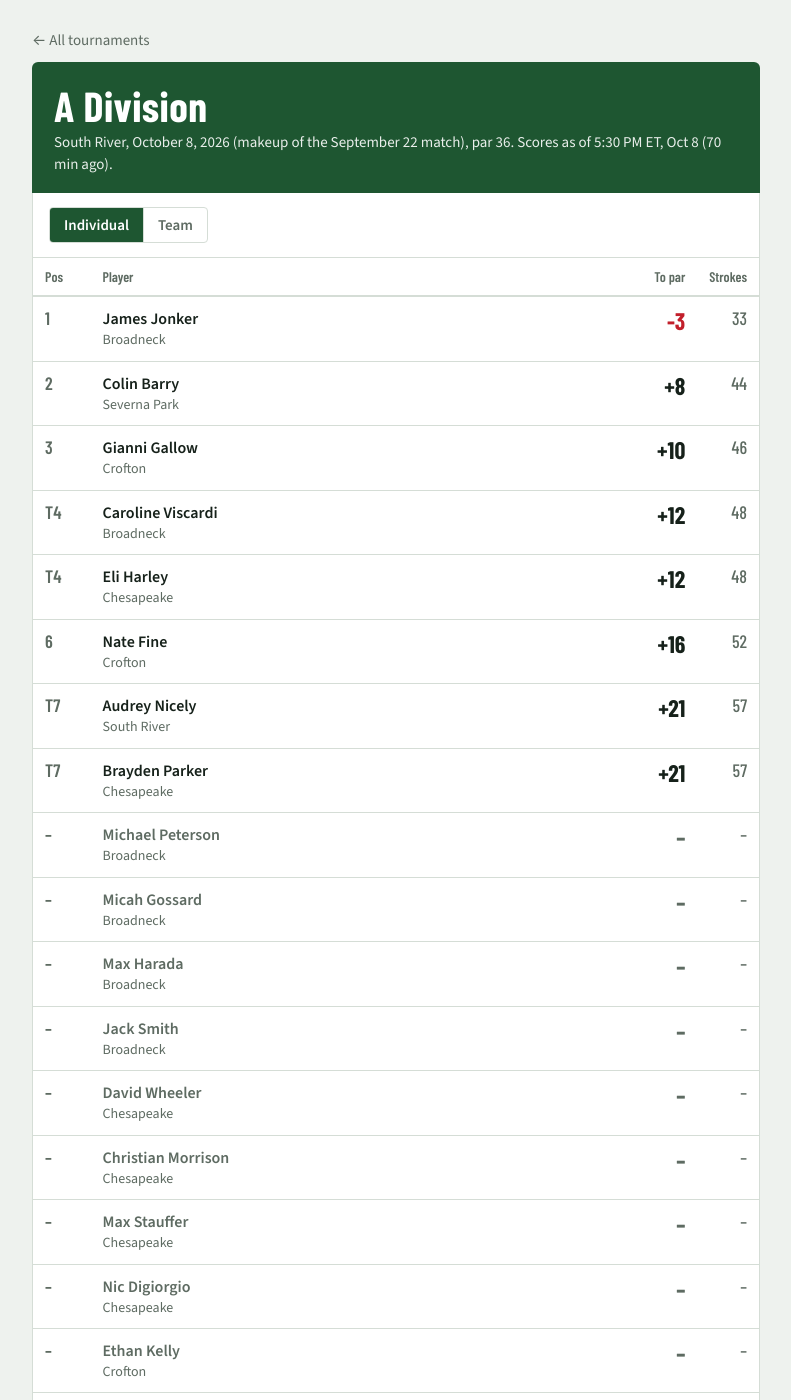
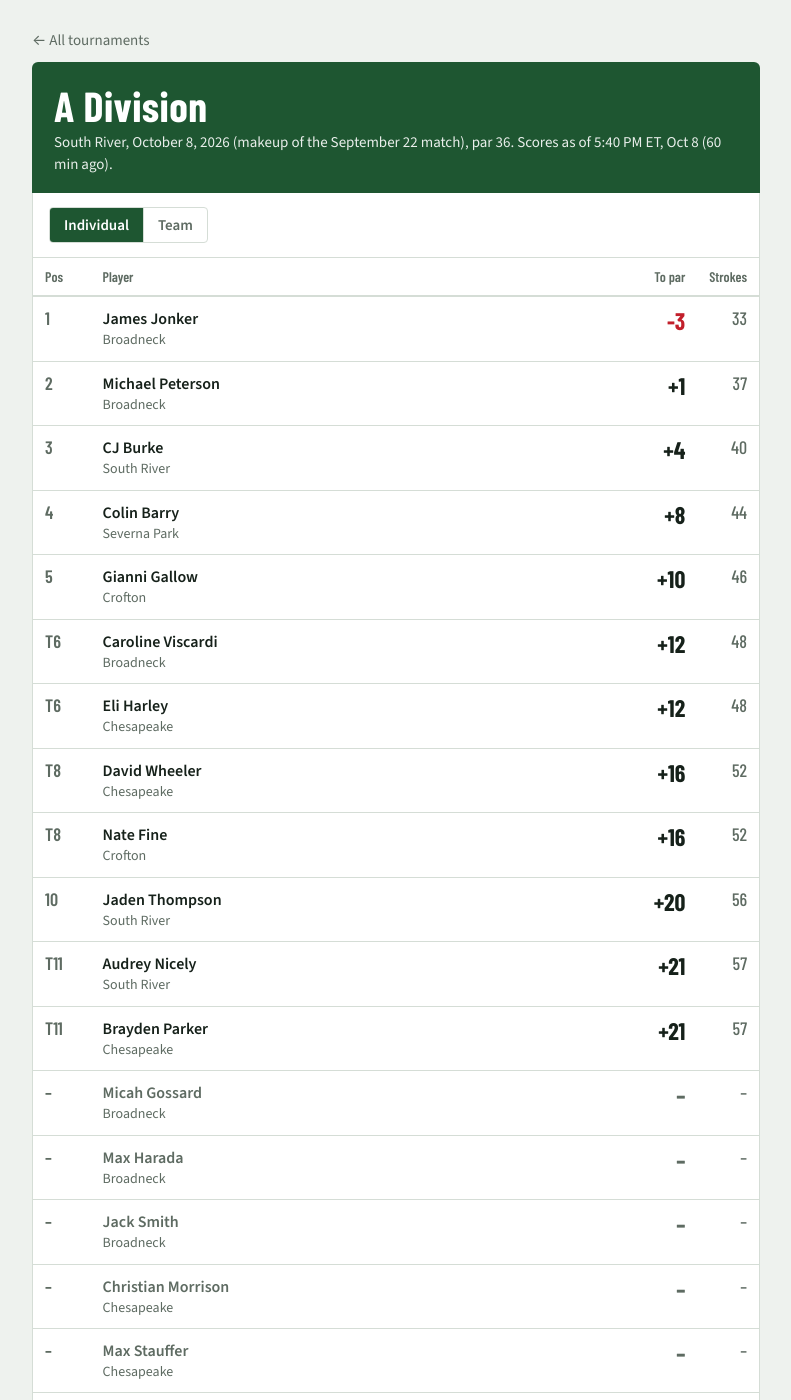
Before and after one commit to pjb3/aacps-golf, a Jekyll site: the page built from _events/2026-10-08-a-division-south-river.md, in a window 1280 px wide and 1400 px high. Shown: the whole window, without its empty margins (244-1035 px from the left). Built offline with Jekyll 4.4.1, drawn with Linux system fonts in a browser that asks for light colours; some of the changed text lies outside the part shown.

Commit message:
Update scores and events

```diff
--- a/_data/scores/2026-10-08-a-division-south-river.json
+++ b/_data/scores/2026-10-08-a-division-south-river.json
@@ -1,11 +1,11 @@
 {
-  "updated": "2026-10-08T17:30:27-04:00",
+  "updated": "2026-10-08T17:40:26-04:00",
   "players": [
     {
       "name": "Michael Peterson",
       "school": "Broadneck",
       "group": "1",
-      "total": null,
+      "total": 37,
       "gender": "M",
       "team": true
     },
@@ -69,7 +69,7 @@
       "name": "David Wheeler",
       "school": "Chesapeake",
       "group": "3",
-      "total": null,
+      "total": 52,
       "gender": "M",
       "team": true
     },
@@ -197,7 +197,7 @@
       "name": "CJ Burke",
       "school": "South River",
       "group": "2",
-      "total": null,
+      "total": 40,
       "gender": "M",
       "team": true
     },
@@ -205,7 +205,7 @@
       "name": "Jaden Thompson",
       "school": "South River",
       "group": "3",
-      "total": null,
+      "total": 56,
       "gender": "M",
       "team": true
     },
```
